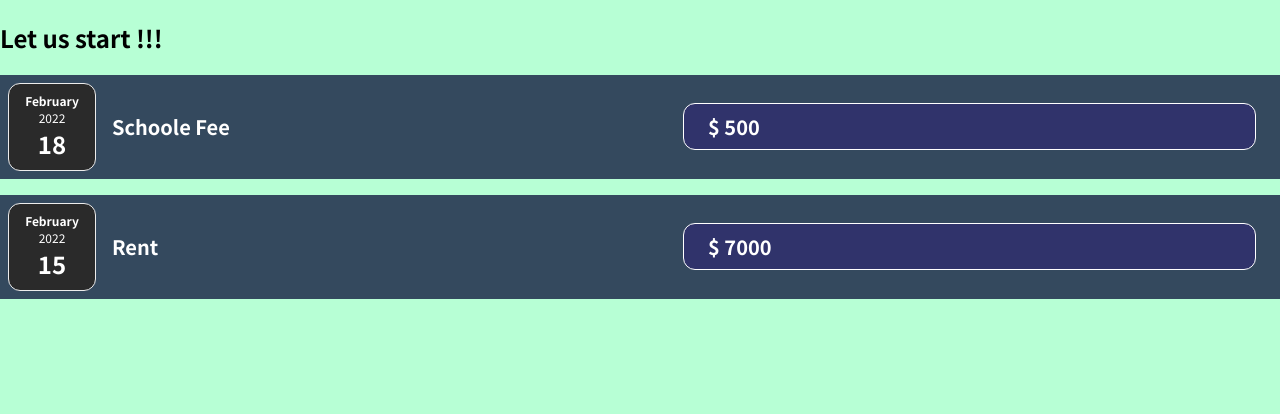
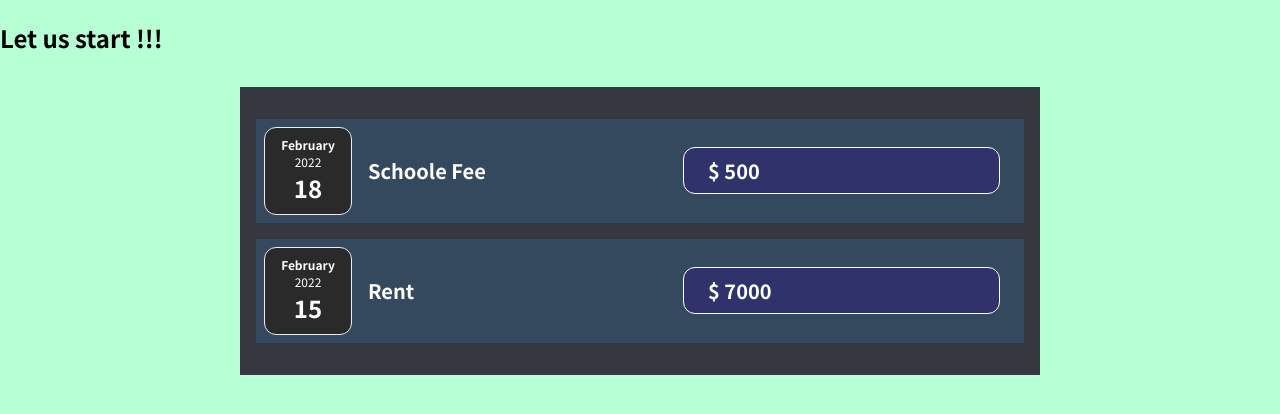
Before and after one commit to simplyatul/react-app, a React (Create React App) app: page / in a window 1280 px wide. Shown: the top 414 px of the page. Built offline with nearby package versions, Linux system fonts and the light colour scheme.

Commit message:
before doing nested components

```diff
--- a/src/App.js
+++ b/src/App.js
@@ -1,4 +1,4 @@
-import ExpenseItem from "./components/ExpenseItem";
+import Expenses from "./components/Expenses";
 
 function App() {
   let expenses = [
@@ -31,17 +31,7 @@
   return (
     <div>
       <h2>{h2Hdr}</h2>
-      <ExpenseItem
-        date={expenses[0].date}
-        title={expenses[0].title}
-        amount={expenses[0].amount}
-      ></ExpenseItem>
-
-      <ExpenseItem
-        date={expenses[1].date}
-        title={expenses[1].title}
-        amount={expenses[1].amount}
-      ></ExpenseItem>
+      <Expenses item={expenses} />
     </div>
   );
 }
--- /dev/null
+++ b/src/components/Expenses.css
@@ -0,0 +1,8 @@
+.expenses {
+  padding: 1rem;
+  background-color: rgb(54, 56, 65);
+  margin: 2rem auto;
+  width: 50rem;
+  max-width: 95%;
+
+}
--- /dev/null
+++ b/src/components/Expenses.js
@@ -0,0 +1,22 @@
+import "./Expenses.css";
+import ExpenseItem from "./ExpenseItem";
+
+function Expenses(props) {
+  return (
+    <div className="expenses">
+      <ExpenseItem
+        date={props.item[0].date}
+        title={props.item[0].title}
+        amount={props.item[0].amount}
+      />
+
+      <ExpenseItem
+        date={props.item[1].date}
+        title={props.item[1].title}
+        amount={props.item[1].amount}
+      />
+    </div>
+  );
+}
+
+export default Expenses;
```
